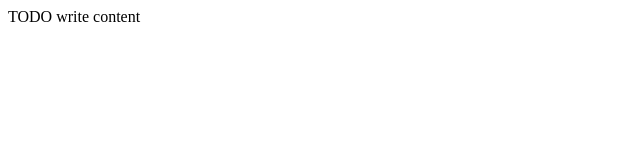
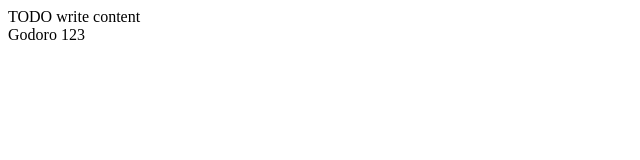
Before and after one commit to godoro-education/weekday, a plain HTML site: page web/index.html in a window 1280 px wide. Shown: the full height of the page, 0-640 px from the left. Drawn offline with Linux system fonts and the light colour scheme.

Commit message:
Merge origin/master
Conflicts:
	web/index.html

```diff
--- a/web/index.html
+++ b/web/index.html
@@ -12,5 +12,6 @@ and open the template in the editor.
   </head>
   <body>
     <div>TODO write content</div>
+    Godoro 123
   </body>
 </html>
```
